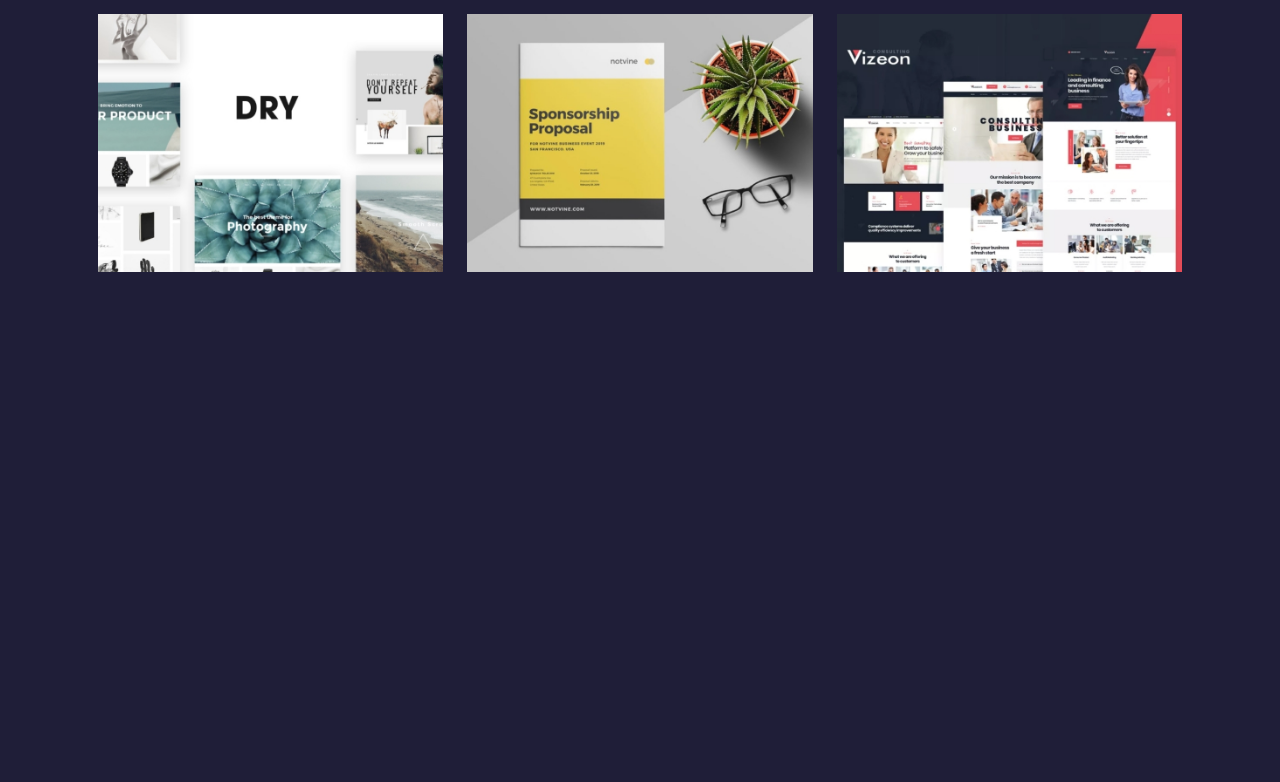
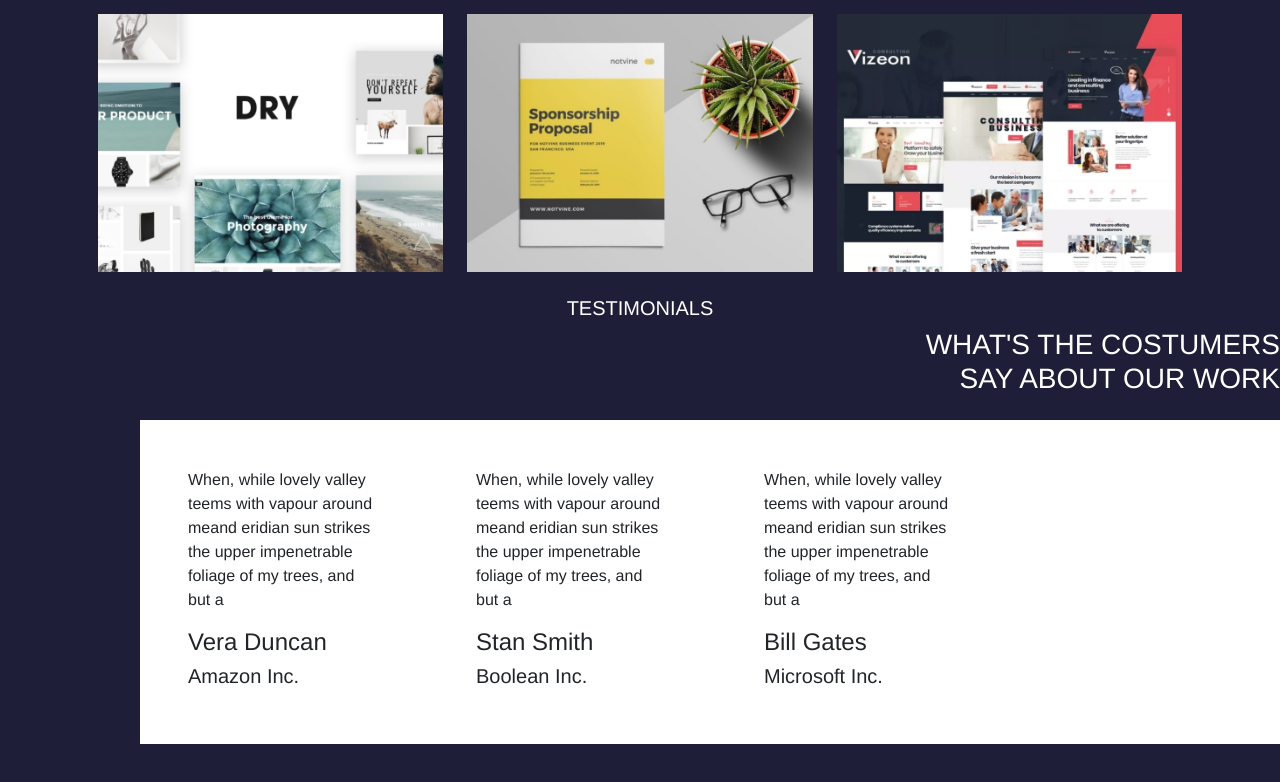
Before and after one commit to AndreaNocciolini/proj-html-vuejs, a Vue app: page / in a window 1280 px wide. Shown: the part 2648-3430 px from the top of the page. Built offline with nearby package versions, Linux system fonts and the light colour scheme.

Commit message:
add testimonial component

```diff
--- a/src/components/Main.vue
+++ b/src/components/Main.vue
@@ -4,7 +4,7 @@
       <Consultants :consultantsArray ="consultantsArray"/>
       <AboutUs />
       <Projects :projectsImgArray ="projectsImgArray" />
-      <Testimonials />
+      <Testimonials :commentsArray="commentsArray" />
   </main>
 </template>
 
@@ -51,6 +51,23 @@ export default {
                 2: {
                     src: '../../assets/images/z1el4c4p-790x592.jpg'
                 }
+            },
+            commentsArray: {
+                0: {
+                    text: 'When, while lovely valley teems with vapour around meand eridian sun strikes the upper impenetrable foliage of my trees, and but a',
+                    author: 'Vera Duncan',
+                    company:'Amazon Inc.'
+                },
+                1: {
+                    text: 'When, while lovely valley teems with vapour around meand eridian sun strikes the upper impenetrable foliage of my trees, and but a',
+                    author: 'Stan Smith',
+                    company:'Boolean Inc.'
+                },
+                2: {
+                    text: 'When, while lovely valley teems with vapour around meand eridian sun strikes the upper impenetrable foliage of my trees, and but a',
+                    author: 'Bill Gates',
+                    company:'Microsoft Inc.'
+                }
             }
         }
     },
--- a/src/components/main_components/Testimonials.vue
+++ b/src/components/main_components/Testimonials.vue
@@ -1,12 +1,31 @@
 <template>
   <div class="my-container">
-      <!-- RIPARTI DA QUI********* -->
+      <div class="title d-flex align-items-center justify-content-around">
+          <h5>TESTIMONIALS</h5>
+      </div>
+      <div class="description d-flex flex-row-reverse text-end mb-3">
+          <h3>WHAT'S THE COSTUMERS SAY ABOUT OUR WORK</h3>
+      </div>
+      <div class="comments-section d-flex flex-row-reverse">
+          <div class="comments-container row row-cols-4">
+              <div class="comments col p-5" v-for="(element, index) in commentsArray" :key="index">
+                  <p>{{element.text}}</p>
+                  <h4>{{element.author}}</h4>
+                  <h5>{{element.company}}</h5>
+
+              </div>
+          </div>
+      </div>
+
   </div>
 </template>
 
 <script>
 export default {
     name: 'Testimonials',
+    props: [
+        'commentsArray',
+    ]
 }
 </script>
 
@@ -15,5 +34,20 @@ export default {
         width: 100%;
         height: 100vh;
         background-color: var(--bg-dark-3);
+        .title,
+        .description {
+            width: 100%;
+            color: var(--tx-white-1);
+            h3 {
+                width: 30%;
+            }
+        }
+        .comments-section {
+            width: 100%;
+            .comments-container {
+                width: 90%;
+                background-color: var(--bg-white-1);
+            }
+        }
     }
 </style>
```
